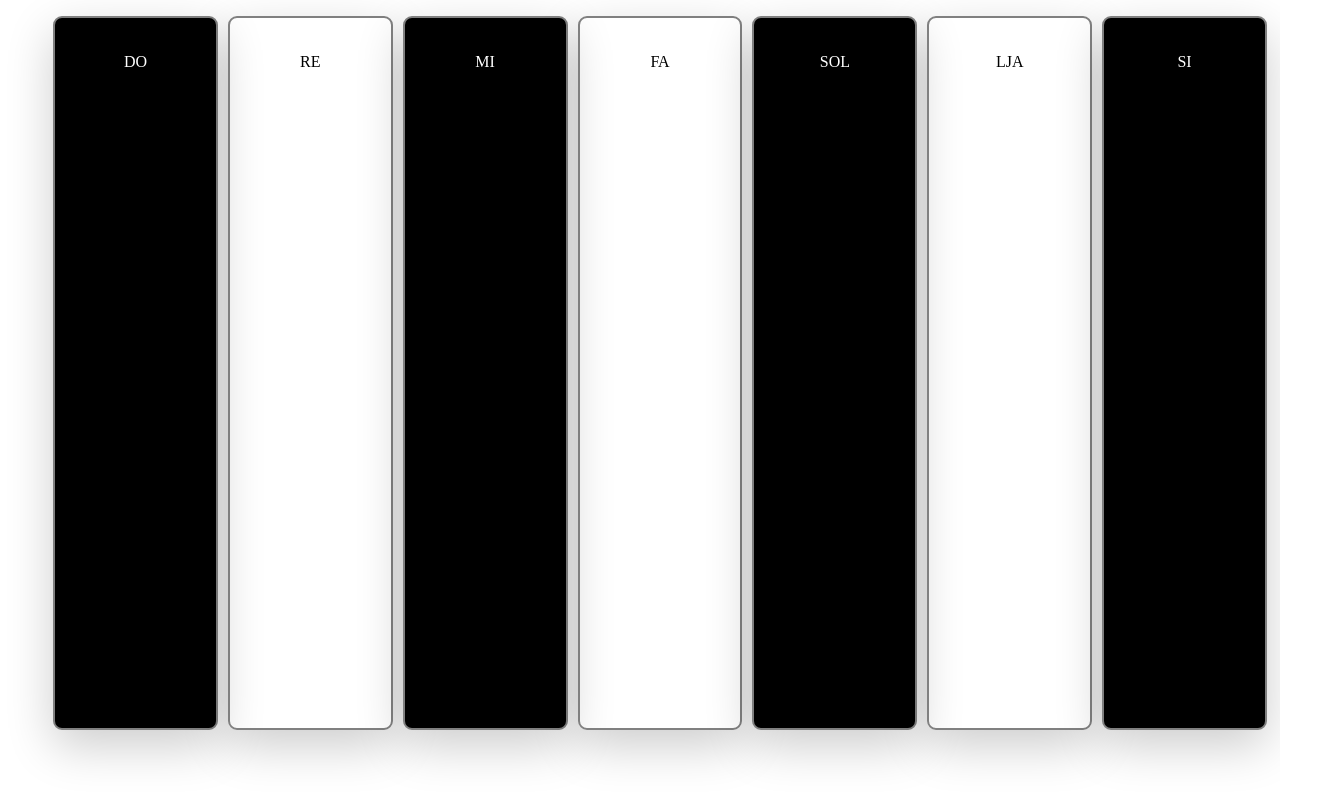
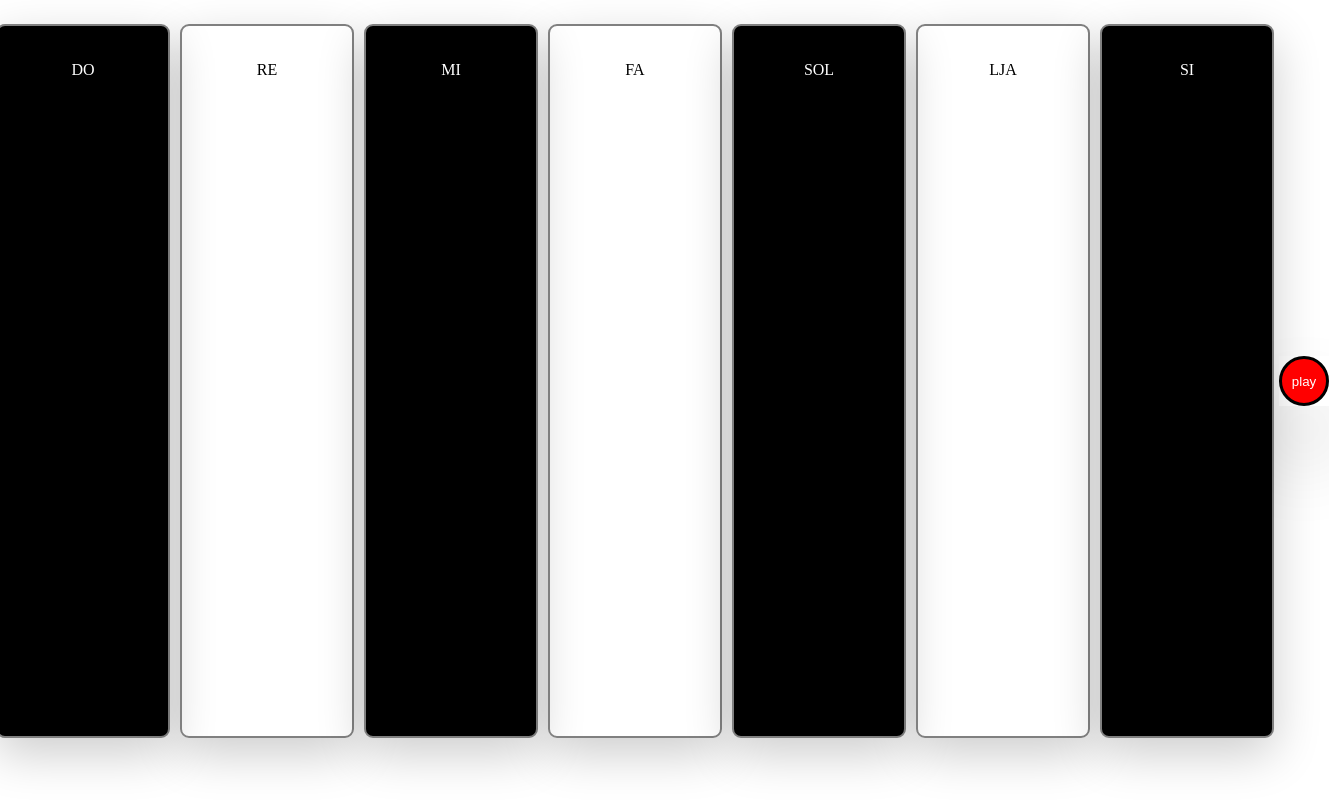
Before and after one commit to farrukhrakhimoff/The-piano-created-with-JS, a plain HTML site: page index.html in a window 1280 px wide. Shown: the whole page, 1329 px wide, since content can reach past the window. Drawn offline with Linux system fonts and the light colour scheme.

Commit message:
play btn created

```diff
--- a/css/style.css
+++ b/css/style.css
@@ -1,3 +1,8 @@
+.container{
+    display: flex;
+    justify-content: center;
+    align-items: center;
+}
 ul {
   justify-content: center;
   align-items: center;
@@ -31,3 +36,19 @@ li:hover {
   background-color: black;
   color: white;
 }
+#btn{
+    color: white;
+    background-color: red;
+    border-radius: 50%;
+    width: 50px;
+    height: 50px;
+    border: 3px solid black;
+}
+.button{
+    box-shadow: 0 3rem 5rem rgba(0, 0, 0, 0.2);
+    transform: scale(1);
+}
+.button:hover{
+    box-shadow: 0 3rem 5rem rgba(0, 0, 0, 0.2);
+    transform: scale(.9);
+}
--- a/index.html
+++ b/index.html
@@ -8,7 +8,7 @@
     <title>Play the piano</title>
   </head>
   <body>
-
+<div class="container">
   <ul>
     <li>do</li>
     <li>re</li>
@@ -18,6 +18,11 @@
     <li>lja</li>
     <li>si</li>
   </ul>
+<div class="button">
+  <button id="btn">play</button>
+</div>
+
+</div>
 
     <script src="script.js"></script>
   </body>
--- a/script.js
+++ b/script.js
@@ -57,3 +57,10 @@ function runColor() {
 function random(number) {
   return Math.floor(Math.random() * (number + 1));
 }
+// ************************************************
+
+let btn = document.getElementById('btn');
+btn.addEventListener('click', function(){
+    var audio = new Audio("sounds//do-re-mi-fa-sol-lja-si.mp3");
+        audio.play();
+})
```
Lines whose indentation alone changed are shown as unchanged.
